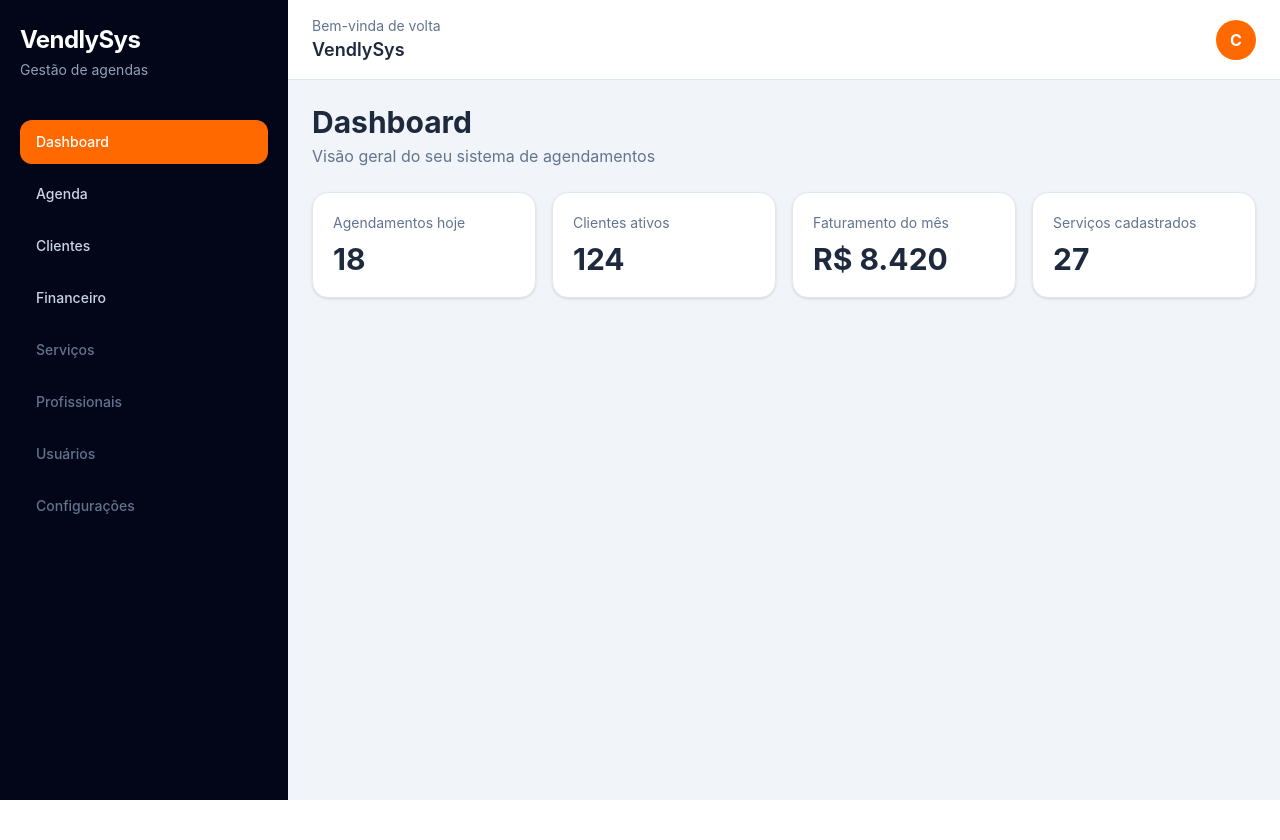
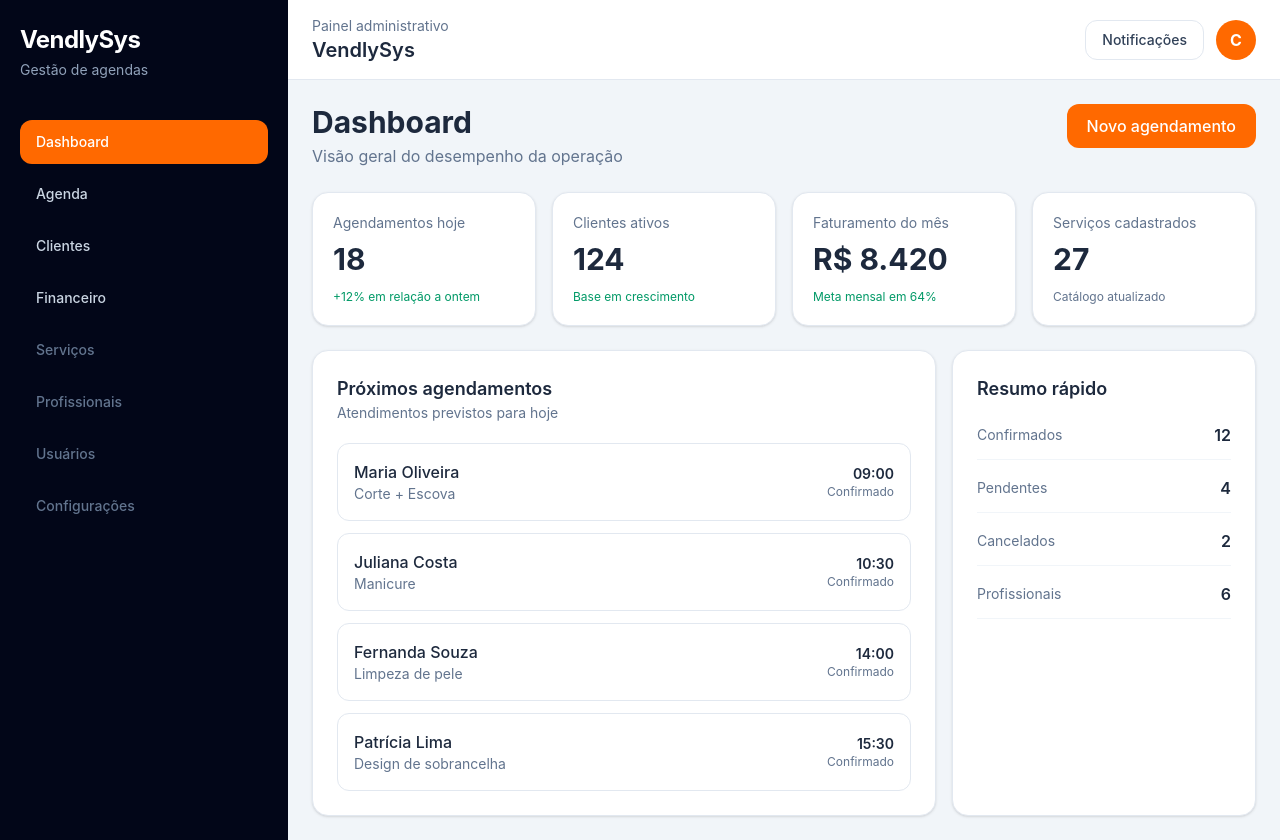
Before and after one commit to crislanede/vendlysys-clean, a React (Vite) app: page /dashboard in a window 1280 px wide. Before the commit the page ends 800 px from the top, so only its background shows below. Built offline with nearby package versions, Linux system fonts and the light colour scheme.

Commit message:
feat: melhora layout da agenda com status

```diff
--- a/src/components/layout/AppLayout.tsx
+++ b/src/components/layout/AppLayout.tsx
@@ -1,19 +1,29 @@
 import Sidebar from "./Sidebar";
 
-export default function AppLayout({ children }: { children: React.ReactNode }) {
+type AppLayoutProps = {
+  children: React.ReactNode;
+};
+
+export default function AppLayout({ children }: AppLayoutProps) {
   return (
     <div className="min-h-screen bg-slate-100 flex">
       <Sidebar />
 
-      <main className="flex-1">
-        <header className="h-20 bg-white border-b border-slate-200 flex items-center justify-between px-6">
+      <main className="flex-1 min-w-0">
+        <header className="h-20 bg-white border-b border-slate-200 px-6 flex items-center justify-between">
           <div>
-            <p className="text-sm text-slate-500">Bem-vinda de volta</p>
-            <h2 className="text-lg font-semibold text-slate-800">VendlySys</h2>
+            <p className="text-sm text-slate-500">Painel administrativo</p>
+            <h2 className="text-xl font-semibold text-slate-800">VendlySys</h2>
           </div>
 
-          <div className="w-10 h-10 rounded-full bg-orange-500 text-white flex items-center justify-center font-bold">
-            C
+          <div className="flex items-center gap-3">
+            <button className="h-10 px-4 rounded-xl border border-slate-200 bg-white text-slate-700 text-sm font-medium hover:bg-slate-50 transition">
+              Notificações
+            </button>
+
+            <div className="h-10 w-10 rounded-full bg-orange-500 text-white flex items-center justify-center font-bold">
+              C
+            </div>
           </div>
         </header>
 
--- a/src/pages/agenda.tsx
+++ b/src/pages/agenda.tsx
@@ -1,35 +1,75 @@
 export default function AgendaPage() {
   const agendamentos = [
-    { cliente: "Maria Oliveira", servico: "Corte + Escova", horario: "09:00" },
-    { cliente: "Juliana Costa", servico: "Manicure", horario: "10:30" },
-    { cliente: "Fernanda Souza", servico: "Limpeza de pele", horario: "14:00" },
+    {
+      cliente: "Maria Oliveira",
+      servico: "Corte + Escova",
+      horario: "09:00",
+      status: "confirmado",
+    },
+    {
+      cliente: "Juliana Costa",
+      servico: "Manicure",
+      horario: "10:30",
+      status: "pendente",
+    },
+    {
+      cliente: "Fernanda Souza",
+      servico: "Limpeza de pele",
+      horario: "14:00",
+      status: "cancelado",
+    },
   ];
+
+  const statusStyle: any = {
+    confirmado: "bg-emerald-100 text-emerald-700",
+    pendente: "bg-yellow-100 text-yellow-700",
+    cancelado: "bg-red-100 text-red-700",
+  };
 
   return (
     <div className="space-y-6">
+      <div className="flex items-start justify-between">
         <div>
           <h1 className="text-3xl font-bold text-slate-800">Agenda</h1>
-        <p className="text-slate-500 mt-1">Gerencie os próximos atendimentos</p>
+          <p className="text-slate-500 mt-1">
+            Gerencie seus agendamentos
+          </p>
         </div>
 
-      <div className="bg-white rounded-2xl p-6 shadow-sm border border-slate-200">
-        <div className="space-y-3">
+        <button className="h-11 px-5 rounded-xl bg-orange-500 text-white font-medium hover:opacity-90 transition">
+          Novo agendamento
+        </button>
+      </div>
+
+      <div className="bg-white rounded-2xl p-6 shadow-sm border border-slate-200 space-y-3">
         {agendamentos.map((item) => (
           <div
             key={`${item.cliente}-${item.horario}`}
-              className="flex items-center justify-between border border-slate-200 rounded-xl p-4"
+            className="flex items-center justify-between border border-slate-200 rounded-xl p-4 hover:bg-slate-50 transition"
           >
             <div>
-                <p className="font-medium text-slate-800">{item.cliente}</p>
-                <p className="text-sm text-slate-500">{item.servico}</p>
+              <p className="font-medium text-slate-800">
+                {item.cliente}
+              </p>
+              <p className="text-sm text-slate-500">
+                {item.servico}
+              </p>
             </div>
-              <span className="text-sm font-semibold text-slate-700">
+
+            <div className="text-right space-y-1">
+              <p className="text-sm font-semibold text-slate-800">
                 {item.horario}
+              </p>
+
+              <span
+                className={`px-3 py-1 rounded-full text-xs font-medium ${statusStyle[item.status]}`}
+              >
+                {item.status}
               </span>
+            </div>
           </div>
         ))}
       </div>
     </div>
-    </div>
   );
 }
--- a/src/pages/dashboard.tsx
+++ b/src/pages/dashboard.tsx
@@ -1,32 +1,102 @@
 export default function DashboardPage() {
   return (
     <div className="space-y-6">
-      <div>
-        <h1 className="text-3xl font-bold text-slate-800">Dashboard</h1>
-        <p className="text-slate-500 mt-1">
-          Visão geral do seu sistema de agendamentos
-        </p>
+      <div className="flex items-start justify-between gap-4">
+        <div>
+          <h1 className="text-3xl font-bold text-slate-800">Dashboard</h1>
+          <p className="text-slate-500 mt-1">
+            Visão geral do desempenho da operação
+          </p>
+        </div>
+
+        <button className="h-11 px-5 rounded-xl bg-orange-500 text-white font-medium hover:opacity-90 transition">
+          Novo agendamento
+        </button>
       </div>
 
       <div className="grid grid-cols-1 md:grid-cols-2 xl:grid-cols-4 gap-4">
         <div className="bg-white rounded-2xl p-5 shadow-sm border border-slate-200">
           <p className="text-sm text-slate-500">Agendamentos hoje</p>
           <h2 className="text-3xl font-bold text-slate-800 mt-2">18</h2>
+          <p className="text-xs text-emerald-600 mt-3">+12% em relação a ontem</p>
         </div>
 
         <div className="bg-white rounded-2xl p-5 shadow-sm border border-slate-200">
           <p className="text-sm text-slate-500">Clientes ativos</p>
           <h2 className="text-3xl font-bold text-slate-800 mt-2">124</h2>
+          <p className="text-xs text-emerald-600 mt-3">Base em crescimento</p>
         </div>
 
         <div className="bg-white rounded-2xl p-5 shadow-sm border border-slate-200">
           <p className="text-sm text-slate-500">Faturamento do mês</p>
           <h2 className="text-3xl font-bold text-slate-800 mt-2">R$ 8.420</h2>
+          <p className="text-xs text-emerald-600 mt-3">Meta mensal em 64%</p>
         </div>
 
         <div className="bg-white rounded-2xl p-5 shadow-sm border border-slate-200">
           <p className="text-sm text-slate-500">Serviços cadastrados</p>
           <h2 className="text-3xl font-bold text-slate-800 mt-2">27</h2>
+          <p className="text-xs text-slate-500 mt-3">Catálogo atualizado</p>
+        </div>
+      </div>
+
+      <div className="grid grid-cols-1 xl:grid-cols-3 gap-4">
+        <div className="xl:col-span-2 bg-white rounded-2xl p-6 shadow-sm border border-slate-200">
+          <div className="flex items-center justify-between mb-5">
+            <div>
+              <h3 className="text-lg font-semibold text-slate-800">
+                Próximos agendamentos
+              </h3>
+              <p className="text-sm text-slate-500">
+                Atendimentos previstos para hoje
+              </p>
+            </div>
+          </div>
+
+          <div className="space-y-3">
+            {[
+              { cliente: "Maria Oliveira", servico: "Corte + Escova", horario: "09:00" },
+              { cliente: "Juliana Costa", servico: "Manicure", horario: "10:30" },
+              { cliente: "Fernanda Souza", servico: "Limpeza de pele", horario: "14:00" },
+              { cliente: "Patrícia Lima", servico: "Design de sobrancelha", horario: "15:30" },
+            ].map((item) => (
+              <div
+                key={`${item.cliente}-${item.horario}`}
+                className="flex items-center justify-between border border-slate-200 rounded-xl p-4"
+              >
+                <div>
+                  <p className="font-medium text-slate-800">{item.cliente}</p>
+                  <p className="text-sm text-slate-500">{item.servico}</p>
+                </div>
+
+                <div className="text-right">
+                  <p className="text-sm font-semibold text-slate-800">{item.horario}</p>
+                  <p className="text-xs text-slate-500">Confirmado</p>
+                </div>
+              </div>
+            ))}
+          </div>
+        </div>
+
+        <div className="bg-white rounded-2xl p-6 shadow-sm border border-slate-200">
+          <h3 className="text-lg font-semibold text-slate-800 mb-5">Resumo rápido</h3>
+
+          <div className="space-y-4">
+            {[
+              { label: "Confirmados", value: "12" },
+              { label: "Pendentes", value: "4" },
+              { label: "Cancelados", value: "2" },
+              { label: "Profissionais", value: "6" },
+            ].map((item) => (
+              <div
+                key={item.label}
+                className="flex items-center justify-between border-b border-slate-100 pb-3"
+              >
+                <span className="text-sm text-slate-500">{item.label}</span>
+                <span className="font-semibold text-slate-800">{item.value}</span>
+              </div>
+            ))}
+          </div>
         </div>
       </div>
     </div>
```
Lines whose indentation alone changed are shown as unchanged.
